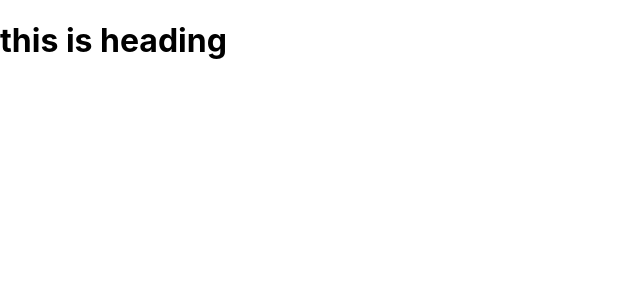
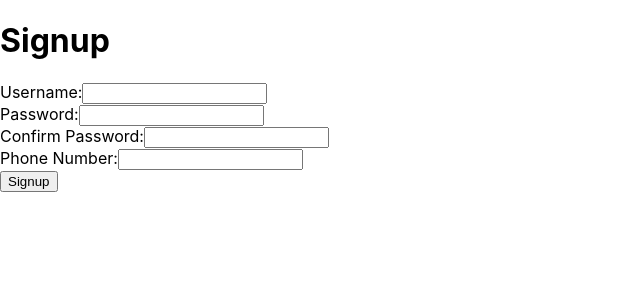
Before and after one commit to ridsashabbir/Listify, a React (Create React App) app in the folder listify/: page /signup in a window 1280 px wide. Shown: the top 300 px of the page, without its empty margins (0-640 px from the left). Built offline with nearby package versions, Linux system fonts and the light colour scheme.

Commit message:
signup page

```diff
--- a/listify/src/App.js
+++ b/listify/src/App.js
@@ -1,10 +1,11 @@
 import "./App.css";
 import React from "react";
+import Signup from "./Components/Signup";
 
 function App() {
   return (
     <>
-      <h1>this is heading</h1>
+      <Signup />
     </>
   );
 }
--- /dev/null
+++ b/listify/src/Components/Signup.js
@@ -0,0 +1,62 @@
+import React, { useState } from "react";
+
+function Signup() {
+  const [username, setUsername] = useState("");
+  const [password, setPassword] = useState("");
+  const [confirmPassword, setConfirmPassword] = useState("");
+  const [phone, setPhone] = useState("");
+
+  const handleSignup = (e) => {
+    e.preventDefault();
+    // Perform signup logic here
+  };
+
+  return (
+    <div>
+      <h1>Signup</h1>
+      <form onSubmit={handleSignup}>
+        <div>
+          <label>Username:</label>
+          <input
+            type="text"
+            value={username}
+            onChange={(e) => setUsername(e.target.value)}
+            required
+          />
+        </div>
+        <div>
+          <label>Password:</label>
+          <input
+            type="password"
+            value={password}
+            onChange={(e) => setPassword(e.target.value)}
+            required
+          />
+        </div>
+        <div>
+          <label>Confirm Password:</label>
+          <input
+            type="password"
+            value={confirmPassword}
+            onChange={(e) => setConfirmPassword(e.target.value)}
+            required
+          />
+        </div>
+        <div>
+          <label>Phone Number:</label>
+          <input
+            type="text"
+            value={phone}
+            onChange={(e) => setPhone(e.target.value)}
+            required
+          />
+        </div>
+        <div>
+          <button type="submit">Signup</button>
+        </div>
+      </form>
+    </div>
+  );
+}
+
+export default Signup;
```
